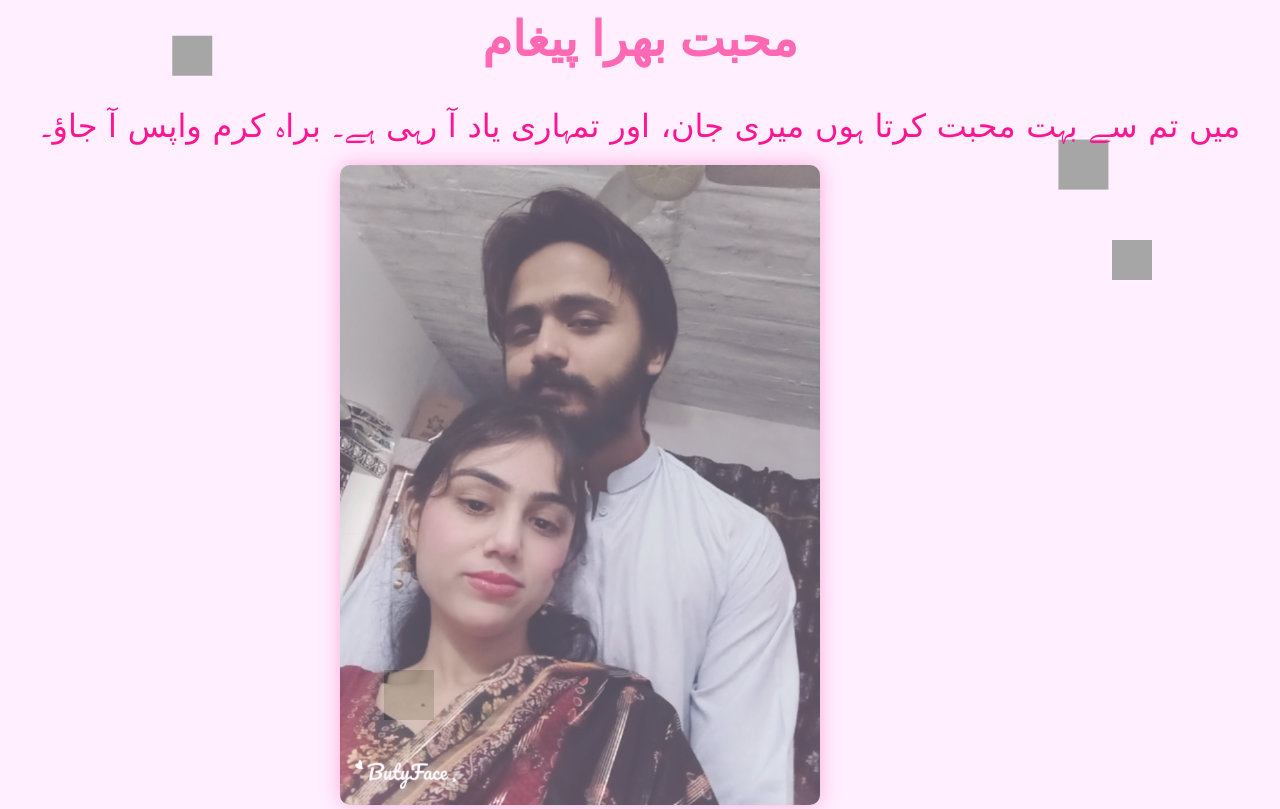
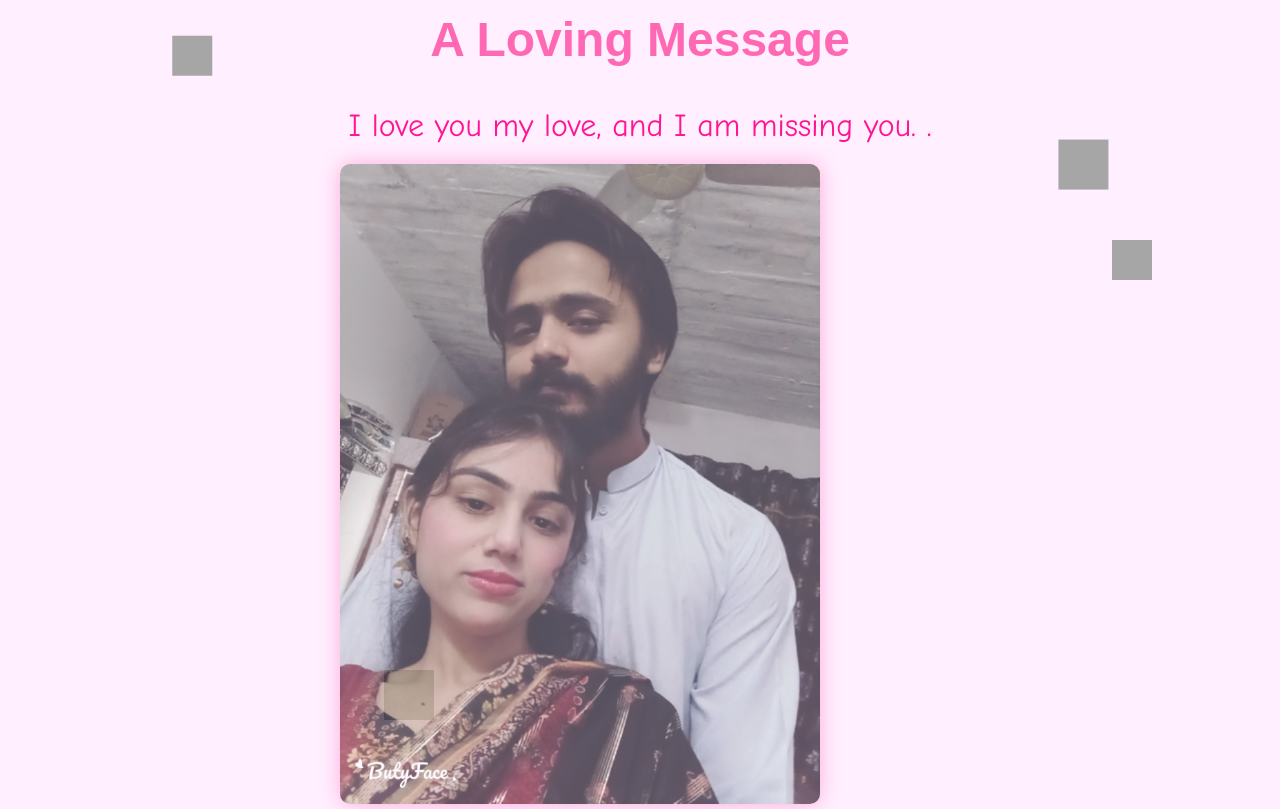
Before and after one commit to shahzadafaisal6/hamna-love, a plain HTML site: page index.html in a window 1280 px wide. Drawn offline with Linux system fonts and the light colour scheme; grey boxes are pictures that could not be loaded.

Commit message:
index.html

```diff
--- a/index.html
+++ b/index.html
@@ -127,8 +127,8 @@
     Your browser does not support the audio element.
   </audio>
 
-  <h1 style="animation: textIn 2s ease-in-out;">محبت بھرا پیغام</h1>
-  <div class="love-text">میں تم سے بہت محبت کرتا ہوں میری جان، اور تمہاری یاد آ رہی ہے۔ براہ کرم واپس آ جاؤ۔</div>
+  <h1 style="animation: textIn 2s ease-in-out;">A Loving Message</h1>
+  <div class="love-text">I love you my love, and I am missing you. .</div>
 
   <div class="image-container">
     <img src="https://raw.githubusercontent.com/shahzadafaisal6/hamna-love/main/IMG_20250401-145240.jpg" alt="Hamna's Image">
```
